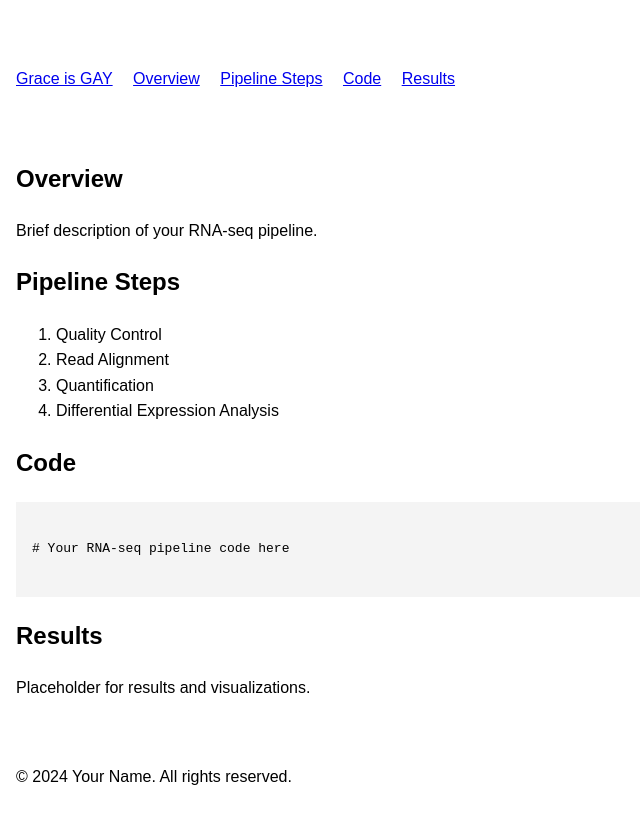
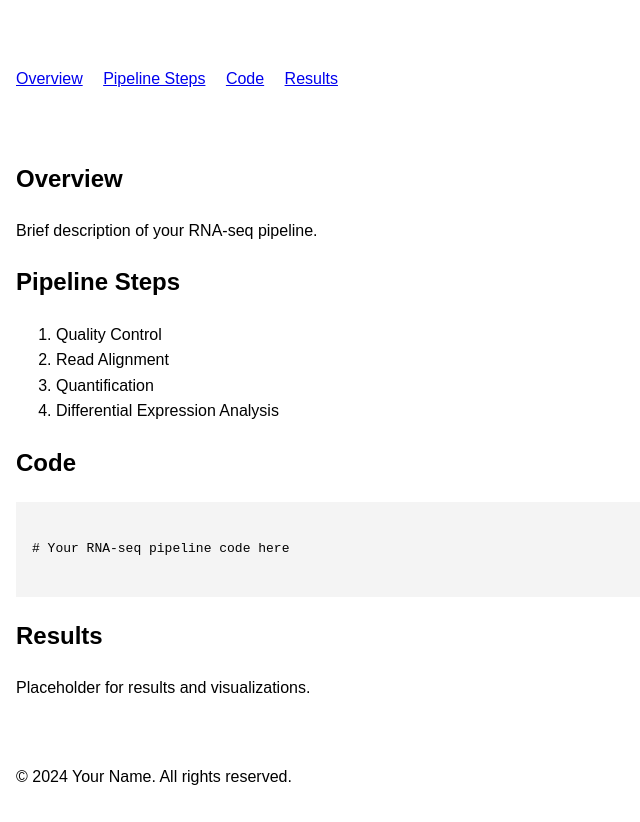
Before and after one commit to Dpbudke/RNA-Seq-Pipeline, a plain HTML site: page index.html in a window 1280 px wide. Shown: the part 92-914 px from the top of the page, without its empty margins (0-640 px from the left). Drawn offline with Linux system fonts and the light colour scheme.

Commit message:
Updated website

```diff
--- a/index.html
+++ b/index.html
@@ -12,7 +12,6 @@
     </header>
     <nav>
         <ul>
-<li><a href="Grace is GAY">Grace is GAY</a></li>
             <li><a href="#overview">Overview</a></li>
             <li><a href="#pipeline">Pipeline Steps</a></li>
             <li><a href="#code">Code</a></li>
```
